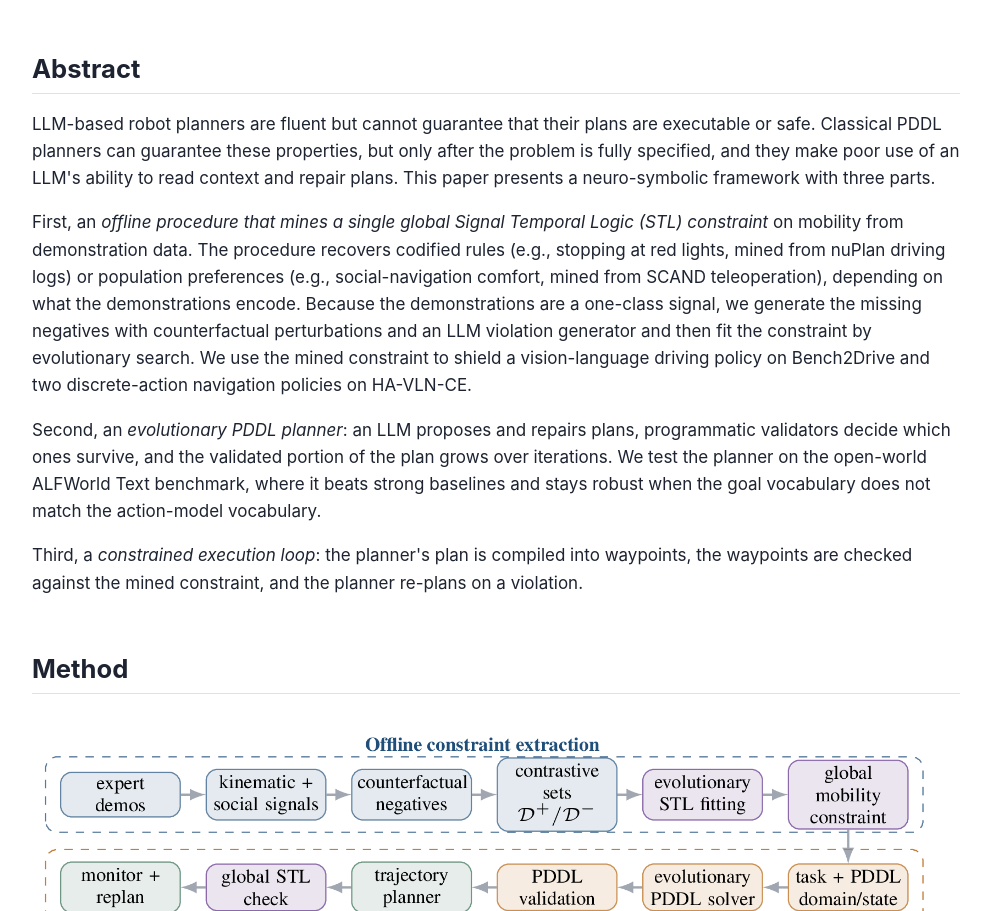
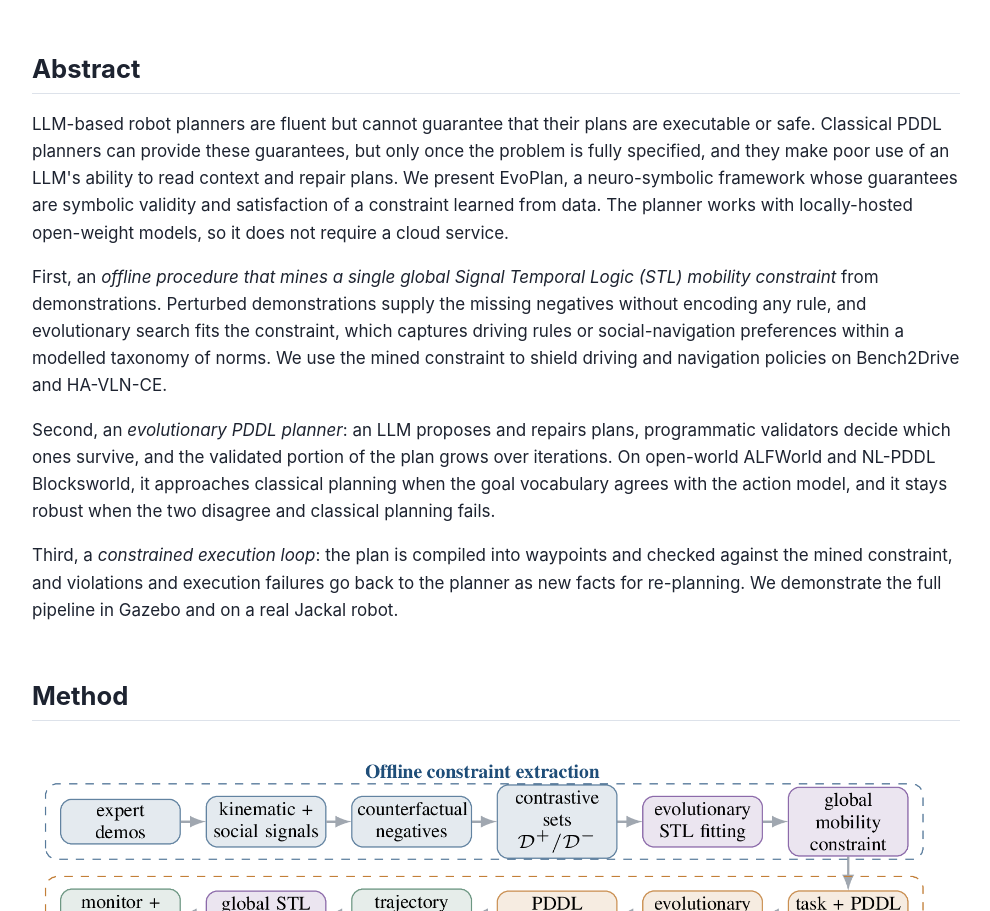
Before and after one commit to Nbhavyasai/evoplan, a plain HTML site: page index.html in a window 1280 px wide. Shown: the part 1051-1962 px from the top of the page, without its empty margins (144-1134 px from the left). Drawn offline with Linux system fonts and the light colour scheme.

Commit message:
Update abstract to camera-ready version

```diff
--- a/index.html
+++ b/index.html
@@ -198,10 +198,10 @@
   <!-- ================================================================ -->
   <section id="abstract">
     <h2>Abstract</h2>
-    <p>LLM-based robot planners are fluent but cannot guarantee that their plans are executable or safe. Classical PDDL planners can guarantee these properties, but only after the problem is fully specified, and they make poor use of an LLM's ability to read context and repair plans. This paper presents a neuro-symbolic framework with three parts.</p>
-    <p>First, an <em>offline procedure that mines a single global Signal Temporal Logic (STL) constraint</em> on mobility from demonstration data. The procedure recovers codified rules (e.g., stopping at red lights, mined from nuPlan driving logs) or population preferences (e.g., social-navigation comfort, mined from SCAND teleoperation), depending on what the demonstrations encode. Because the demonstrations are a one-class signal, we generate the missing negatives with counterfactual perturbations and an LLM violation generator and then fit the constraint by evolutionary search. We use the mined constraint to shield a vision-language driving policy on Bench2Drive and two discrete-action navigation policies on HA-VLN-CE.</p>
-    <p>Second, an <em>evolutionary PDDL planner</em>: an LLM proposes and repairs plans, programmatic validators decide which ones survive, and the validated portion of the plan grows over iterations. We test the planner on the open-world ALFWorld Text benchmark, where it beats strong baselines and stays robust when the goal vocabulary does not match the action-model vocabulary.</p>
-    <p>Third, a <em>constrained execution loop</em>: the planner's plan is compiled into waypoints, the waypoints are checked against the mined constraint, and the planner re-plans on a violation.</p>
+    <p>LLM-based robot planners are fluent but cannot guarantee that their plans are executable or safe. Classical PDDL planners can provide these guarantees, but only once the problem is fully specified, and they make poor use of an LLM's ability to read context and repair plans. We present EvoPlan, a neuro-symbolic framework whose guarantees are symbolic validity and satisfaction of a constraint learned from data. The planner works with locally-hosted open-weight models, so it does not require a cloud service.</p>
+    <p>First, an <em>offline procedure that mines a single global Signal Temporal Logic (STL) mobility constraint</em> from demonstrations. Perturbed demonstrations supply the missing negatives without encoding any rule, and evolutionary search fits the constraint, which captures driving rules or social-navigation preferences within a modelled taxonomy of norms. We use the mined constraint to shield driving and navigation policies on Bench2Drive and HA-VLN-CE.</p>
+    <p>Second, an <em>evolutionary PDDL planner</em>: an LLM proposes and repairs plans, programmatic validators decide which ones survive, and the validated portion of the plan grows over iterations. On open-world ALFWorld and NL-PDDL Blocksworld, it approaches classical planning when the goal vocabulary agrees with the action model, and it stays robust when the two disagree and classical planning fails.</p>
+    <p>Third, a <em>constrained execution loop</em>: the plan is compiled into waypoints and checked against the mined constraint, and violations and execution failures go back to the planner as new facts for re-planning. We demonstrate the full pipeline in Gazebo and on a real Jackal robot.</p>
   </section>
 
   <!-- ================================================================ -->
```
